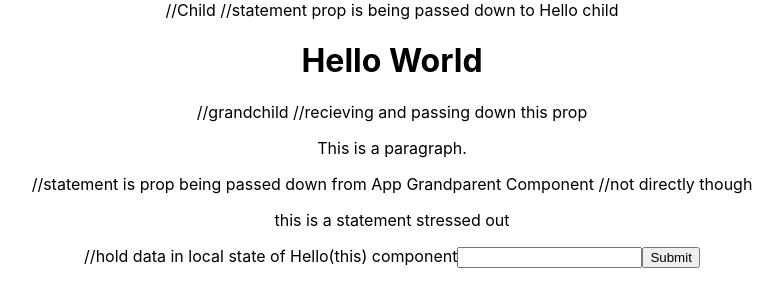
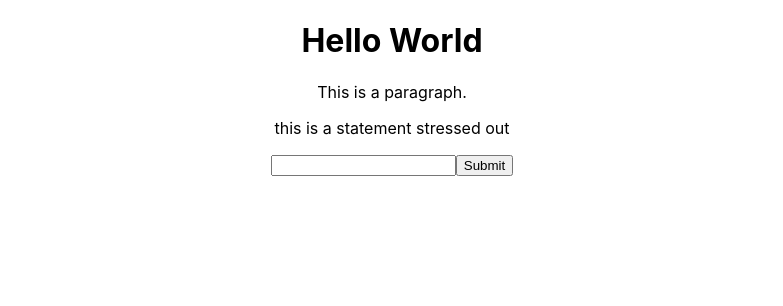
Before and after one commit to mekowalski/test-app, a React (Create React App) app: page / in a window 1280 px wide. Shown: the top 306 px of the page, without its empty margins (248-1031 px from the left). Built offline with nearby package versions, Linux system fonts and the light colour scheme.

Commit message:
figured out how to hide the comments on brwser display

```diff
--- a/src/App.js
+++ b/src/App.js
@@ -1,16 +1,15 @@
 import React, { Component } from 'react';
-import logo from './logo.svg';
 import './App.css';
 import Hello from './components/hello'
-import Test from './components/test'
 
 //Parent/Main to Hello & Grandparent to Test
 class App extends Component {
   render() {
     return (
       <div className="App">
-        //Child
+        {//Child
         //statement prop is being passed down to Hello child
+        }
         <Hello statement='this is a statement'/>
       </div>
     );
--- a/src/components/hello.js
+++ b/src/components/hello.js
@@ -19,11 +19,13 @@ class Hello extends Component {
     return(
       <div>
         <h1>Hello World</h1>
-        //grandchild
+        {//grandchild
         //recieving and passing down this prop
+        }
         <Test statement={this.props.statement} mood='stressed out'/>
 
-        //hold data in local state of Hello(this) component
+        {//hold data in local state of Hello(this) component
+        }
         <input onChange= {this.handleChange} id='input' type='text'/>
         <button>Submit</button>
       </div>
--- a/src/components/test.js
+++ b/src/components/test.js
@@ -4,16 +4,17 @@ import React, {Component} from 'react'
 //Test is a Child to Hello
 
 class Test extends Component {
-  constructor(props) {
-    super(props)
-  }
+  // constructor(props) {
+  //   super(props)
+  // }
 
   render() {
     return(
       <div>
         <p>This is a paragraph.</p>
-        //statement is prop being passed down from App Grandparent Component
+        {//statement is prop being passed down from App Grandparent Component
         //not directly though
+        }
         <p>{this.props.statement} {this.props.mood}</p>
       </div>
     )
```
